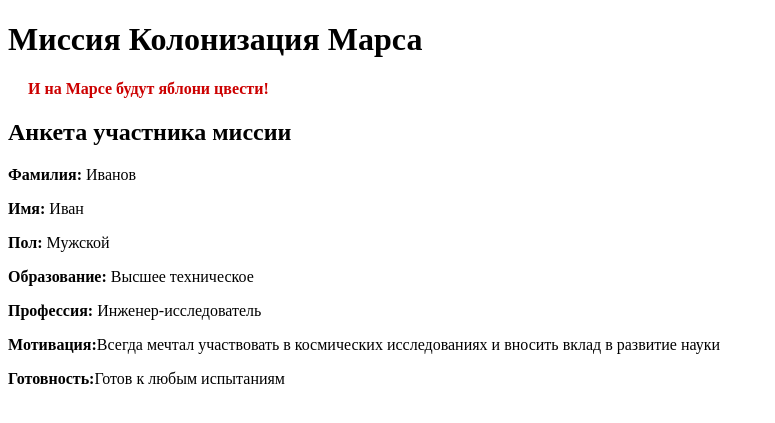
After one commit to nndsnn/4task-lms, a Flask app: page /answer in a window 1280 px wide. The commit adds this page. Shown: the top 423 px of the page, without its empty margins (0-775 px from the left). Run offline with Flask 3, Linux system fonts and the light colour scheme.

Commit message:
Новое решение

```diff
--- /dev/null
+++ b/main4.py
@@ -0,0 +1,25 @@
+from flask import Flask, render_template
+
+app = Flask(__name__)
+@app.route('/')
+@app.route('/index')
+def index():
+    return render_template('base.html', title='Mars Mission')
+@app.route('/answer')
+@app.route('/auto_answer')
+def answer():
+    user_data = {
+        'title': 'Анкета участника миссии',
+        'surname': 'Иванов',
+        'name': 'Иван',
+        'education': 'Высшее техническое',
+        'profession': 'Инженер-исследователь',
+        'sex': 'Мужской',
+        'motivation': 'Всегда мечтал участвовать в космических исследованиях и вносить вклад в развитие науки',
+        'ready': 'Готов к любым испытаниям'
+    }
+
+    return render_template('auto_answer.html', **user_data)
+
+if __name__ == '__main__':
+    app.run(debug=True, port=5000)
--- /dev/null
+++ b/static/css/stil.css
@@ -0,0 +1,4 @@
+h4 {
+    color: #cc0000;
+    padding-left: 20px;
+}
--- /dev/null
+++ b/templates/auto_answer.html
@@ -0,0 +1,15 @@
+{% extends "base.html" %}
+
+{% block content %}
+    <h2>{{ title }}</h2>
+
+    <div>
+        <p><strong>Фамилия:</strong> {{ surname }}</p>
+        <p><strong>Имя:</strong> {{ name }}</p>
+        <p><strong>Пол:</strong> {{ sex }}</p>
+        <p><strong>Образование:</strong> {{ education }}</p>
+        <p><strong>Профессия:</strong> {{ profession }}</p>
+        <p><strong>Мотивация:</strong>{{ motivation }}</p>
+        <p><strong>Готовность:</strong>{{ ready }}</p>
+    </div>
+{% endblock %}
--- a/templates/base.html
+++ b/templates/base.html
@@ -4,6 +4,7 @@
     <meta charset="UTF-8">
     <meta name="viewport" content="width=device-width, initial-scale=1.0">
     <title>{{ title }}</title>
+    <link rel="stylesheet" href="{{ url_for('static', filename='css/stil.css') }}">
 </head>
 <body>
     <header>
```
Also changed, not shown: main.py (deleted, +0 -36 lines).
